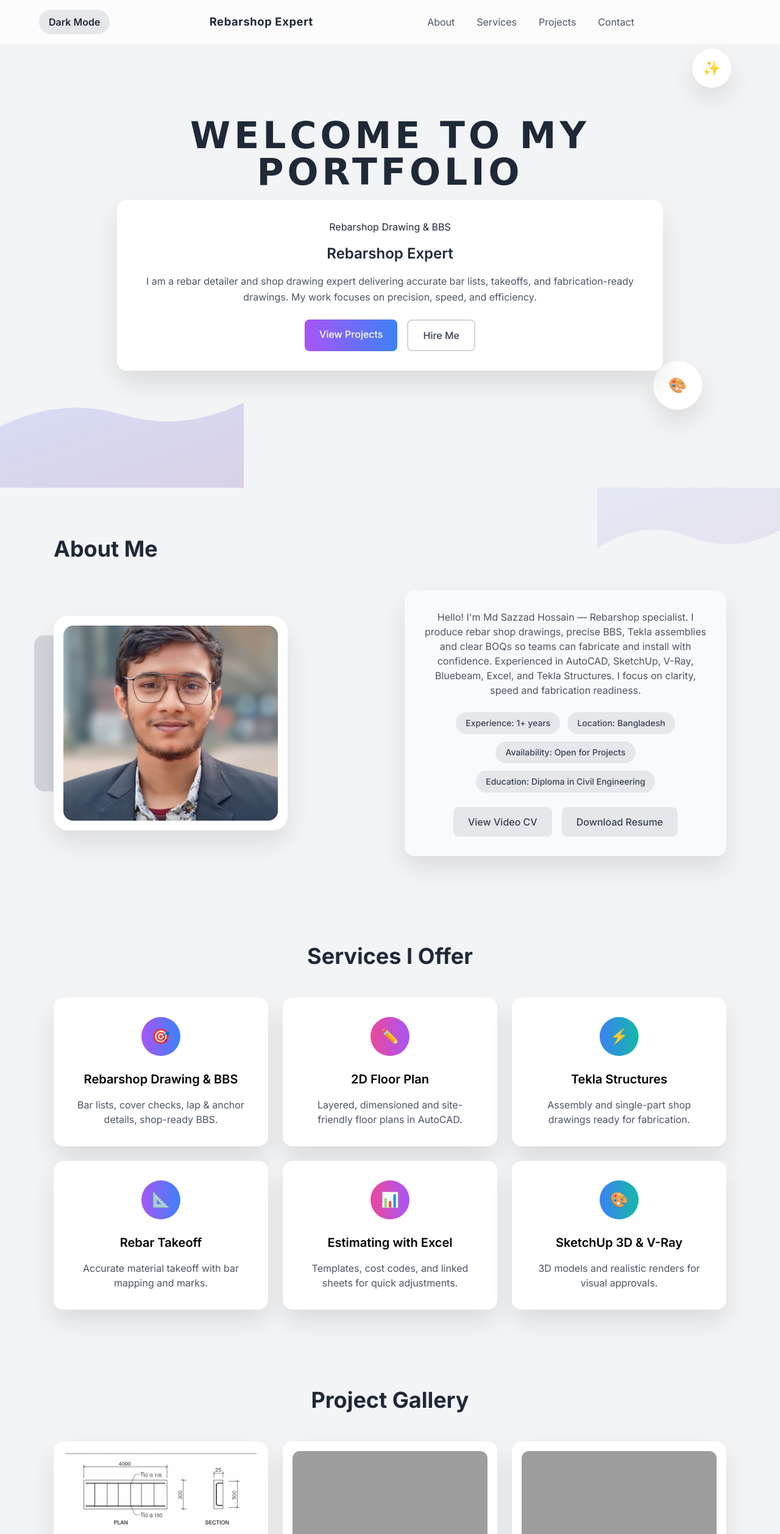
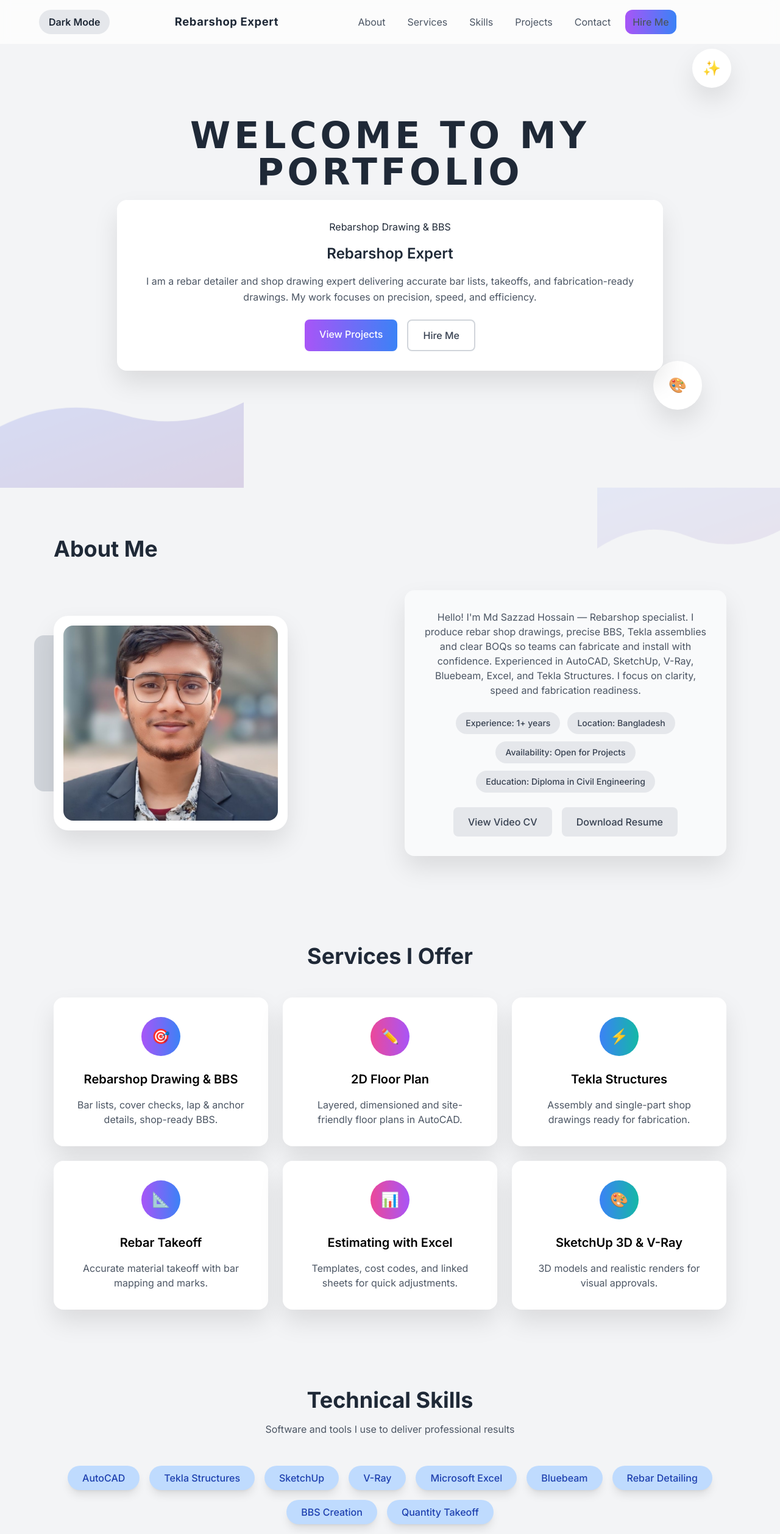
Before and after one commit to sazzadCE/portfolio, a plain HTML site: page index.html in a window 1280 px wide. Shown: the top 2516 px of the page at 61% size. Drawn offline with nearby package versions, Linux system fonts and the light colour scheme; grey boxes are pictures that could not be loaded; a web font is replaced by a local one.

Commit message:
Update index.html

```diff
--- a/index.html
+++ b/index.html
@@ -271,8 +271,10 @@
             <nav class="desktop-nav hidden md:flex items-center">
                 <a href="#about">About</a>
                 <a href="#services">Services</a>
+                <a href="#skills">Skills</a>
                 <a href="#projects">Projects</a>
                 <a href="#contact">Contact</a>
+                <a href="#contact" class="bg-gradient-to-r from-purple-500 to-blue-500 text-white px-4 py-2 rounded-lg font-medium hover:shadow-lg transition-all duration-300">Hire Me</a>
             </nav>
             <div class="flex items-center gap-4">
                 <div class="hamburger md:hidden cursor-pointer" id="hamburger" aria-label="Open menu">
@@ -285,8 +287,10 @@
     <div class="mobile-nav fixed top-0 right-0 h-full w-3/4 max-w-xs bg-gray-900 z-50 p-8 hidden" id="mobileNav" aria-hidden="true" style="backdrop-filter:blur(8px)">
         <a href="#about" class="block mb-6 text-white">About</a>
         <a href="#services" class="block mb-6 text-white">Services</a>
+        <a href="#skills" class="block mb-6 text-white">Skills</a>
         <a href="#projects" class="block mb-6 text-white">Projects</a>
         <a href="#contact" class="block mb-6 text-white">Contact</a>
+        <a href="#contact" class="bg-gradient-to-r from-purple-500 to-blue-500 text-white px-4 py-2 rounded-lg font-medium hover:shadow-lg transition-all duration-300">Hire Me</a>
     </div>
 
     <section id="hero-intro" class="relative min-h-screen flex items-center justify-center overflow-hidden bg-on-theme">
@@ -424,6 +428,24 @@
         </div>
     </section>
 
+    <section id="skills" class="py-16 bg-on-theme">
+        <div class="max-w-6xl mx-auto px-6 text-center">
+            <h2 class="text-4xl font-bold color-on-theme mb-4 fade-in">Technical Skills</h2>
+            <p class="text-gray-600 mb-12 fade-in">Software and tools I use to deliver professional results</p>
+            <div class="flex flex-wrap gap-4 justify-center">
+                <span class="bg-blue-200 text-blue-800 py-2 px-6 rounded-full font-medium shadow-lg fade-in">AutoCAD</span>
+                <span class="bg-blue-200 text-blue-800 py-2 px-6 rounded-full font-medium shadow-lg fade-in" style="animation-delay: 100ms">Tekla Structures</span>
+                <span class="bg-blue-200 text-blue-800 py-2 px-6 rounded-full font-medium shadow-lg fade-in" style="animation-delay: 200ms">SketchUp</span>
+                <span class="bg-blue-200 text-blue-800 py-2 px-6 rounded-full font-medium shadow-lg fade-in" style="animation-delay: 300ms">V-Ray</span>
+                <span class="bg-blue-200 text-blue-800 py-2 px-6 rounded-full font-medium shadow-lg fade-in" style="animation-delay: 400ms">Microsoft Excel</span>
+                <span class="bg-blue-200 text-blue-800 py-2 px-6 rounded-full font-medium shadow-lg fade-in" style="animation-delay: 500ms">Bluebeam</span>
+                <span class="bg-blue-200 text-blue-800 py-2 px-6 rounded-full font-medium shadow-lg fade-in" style="animation-delay: 600ms">Rebar Detailing</span>
+                <span class="bg-blue-200 text-blue-800 py-2 px-6 rounded-full font-medium shadow-lg fade-in" style="animation-delay: 700ms">BBS Creation</span>
+                <span class="bg-blue-200 text-blue-800 py-2 px-6 rounded-full font-medium shadow-lg fade-in" style="animation-delay: 800ms">Quantity Takeoff</span>
+            </div>
+        </div>
+    </section>
+
     <section id="projects" class="py-16 bg-on-theme">
         <h2 class="text-4xl font-bold color-on-theme text-center mb-12 fade-in">Project Gallery</h2>
         <div id="projectsGrid" class="grid grid-cols-1 md:grid-cols-2 lg:grid-cols-3 gap-6 max-w-6xl mx-auto px-6">
@@ -468,13 +490,20 @@
                 </div>
 
                 <div class="slide-in-right text-center">
-                    <div class="floating-card bg-white text-gray-800 p-8 rounded-3xl relative" style="z-index: 20;">
+                    <div class="floating-card bg-card-on-theme text-gray-800 p-8 rounded-3xl relative" style="z-index: 20;">
                         <h3 class="text-2xl font-semibold mb-6 color-on-theme">Get in Touch</h3>
-                        <a href="https://mail.google.com/mail/?view=cm&fs=1&to=sazzad.civileng1@gmail.com&su=Collaboration%20Request%20from%20Website&body=Hello%20Sazzad,%20I%20visited%20your%20portfolio%20and%20would%20like%20to%20discuss%20a%20project%20opportunity%20with%20you."
-                           class="bg-gradient-to-r from-purple-500 to-blue-500 text-white py-4 rounded-lg font-semibold w-full block hover:shadow-lg transition-all duration-300 hover:scale-105"
-                           target="_blank">
-                            Send Email
-                        </a>
+                        <div class="space-y-4">
+                            <a href="https://mail.google.com/mail/?view=cm&fs=1&to=sazzad.civileng1@gmail.com&su=Collaboration%20Request%20from%20Website&body=Hello%20Sazzad,%20I%20visited%20your%20portfolio%20and%20would%20like%20to%20discuss%20a%20project%20opportunity%20with%20you."
+                               class="bg-gradient-to-r from-purple-500 to-blue-500 text-white py-4 rounded-lg font-semibold w-full block hover:shadow-lg transition-all duration-300 hover:scale-105"
+                               target="_blank">
+                                Send Email
+                            </a>
+                            <a href="https://www.linkedin.com/in/md-sazzad-hossain-9311b8277"
+                               class="border border-gray-300 py-4 rounded-lg font-semibold w-full block transition-colors duration-300 hover:border-blue-500 text-gray-700 hover:text-blue-500"
+                               target="_blank">
+                                Let's Connect on LinkedIn
+                            </a>
+                        </div>
                     </div>
                 </div>
             </div>
```
